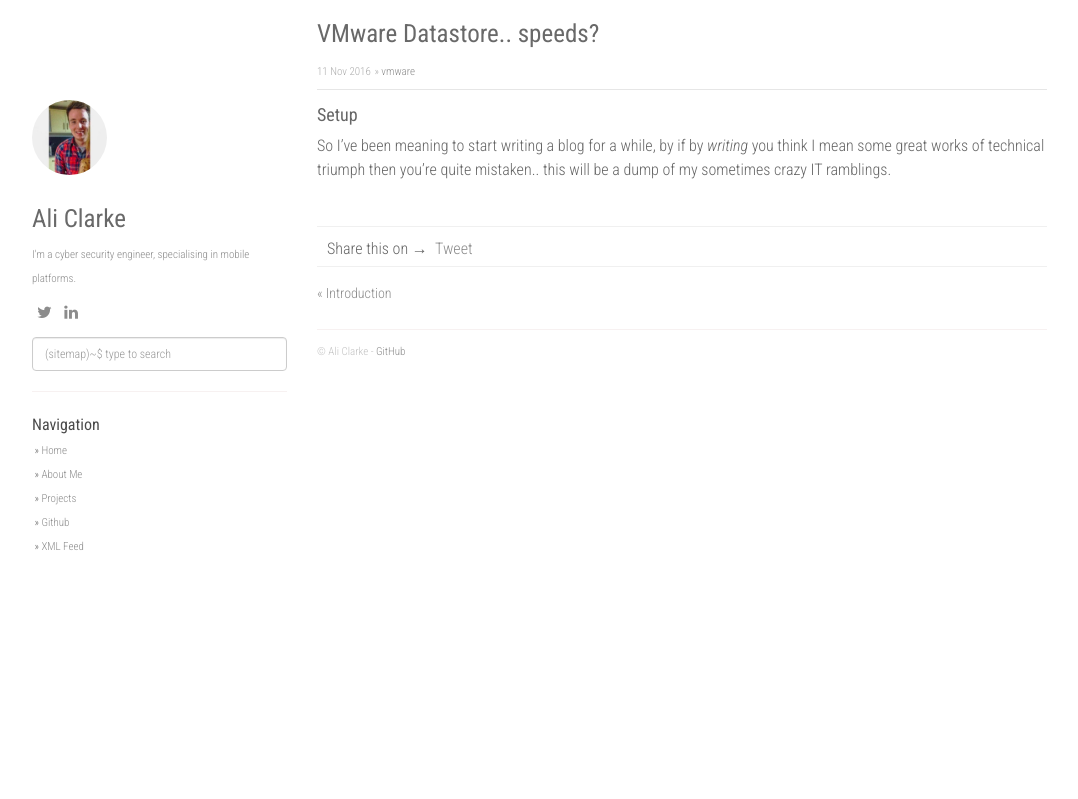
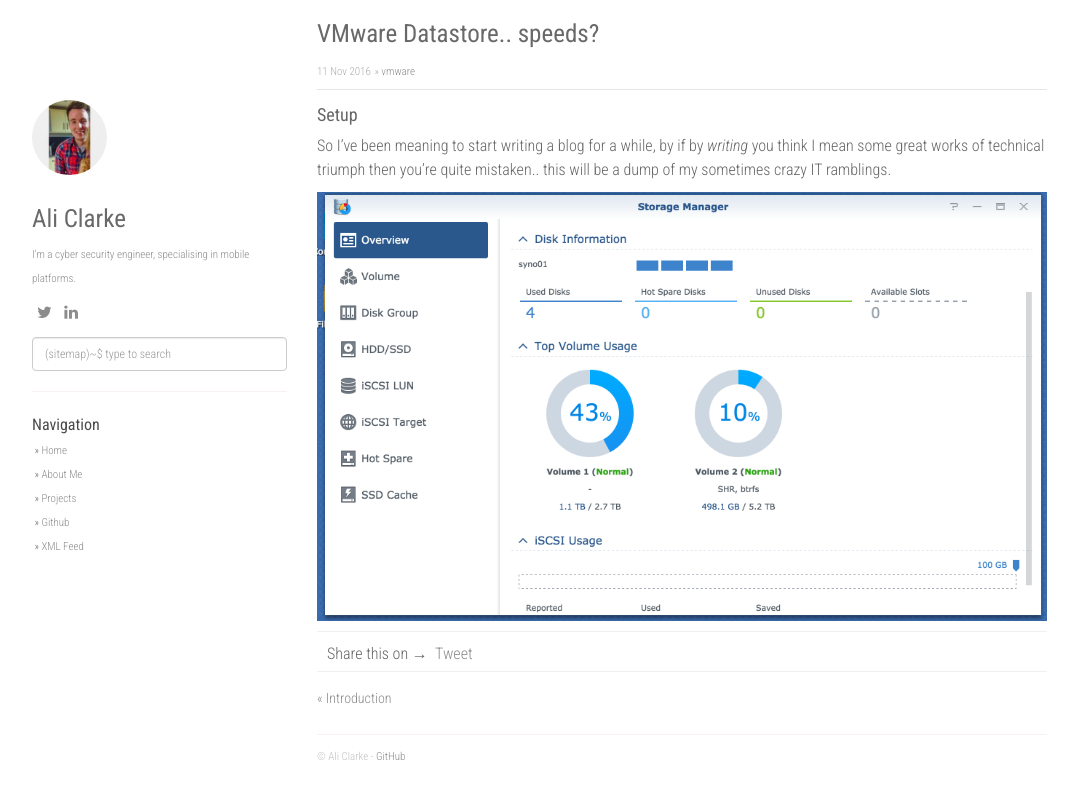
Before and after one commit to alijnclarke/alijnclarke.github.io, a Jekyll site: the page built from _posts/2016-11-11-vmwarestorage.md, in a window 1280 px wide. Shown: the top 799 px of the page, without its empty margins (53-1131 px from the left). Built offline with Jekyll 4.4.1, drawn with Linux system fonts in a browser that asks for light colours; nearby versions of some CDN libraries; comment, search, counter and statistics services are not loaded.

Commit message:
post image
Signed-off-by: Ali Clarke <ali.clarke@swainsleyhall.com>

```diff
--- a/_posts/2016-11-11-vmwarestorage.md
+++ b/_posts/2016-11-11-vmwarestorage.md
@@ -11,4 +11,4 @@
 
 ![][image-1]
 
-[image-1]:	/static/img/_posts/syno-storage.png
+[image-1]:	/static/img/post-images/syno-storage.png
```
Also changed, not shown: static/img/post-images/syno-storage.png (renamed from static/img/_posts/syno-storage.png).
